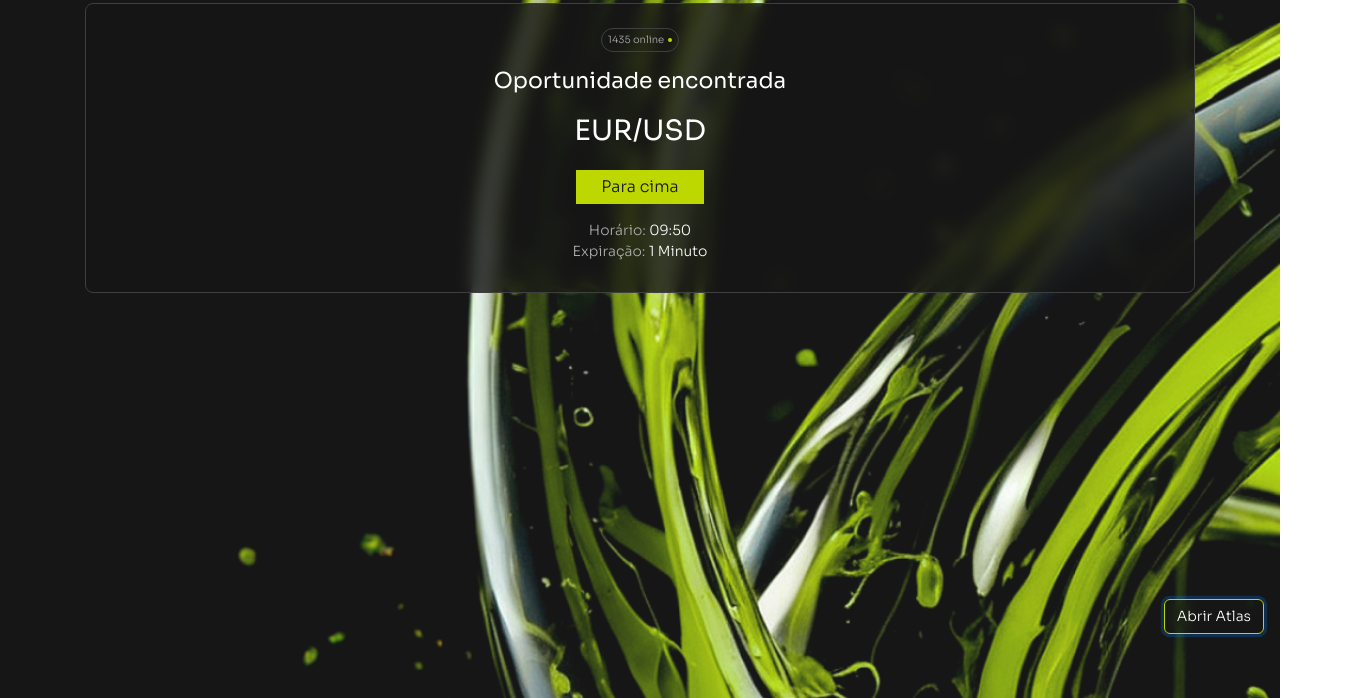
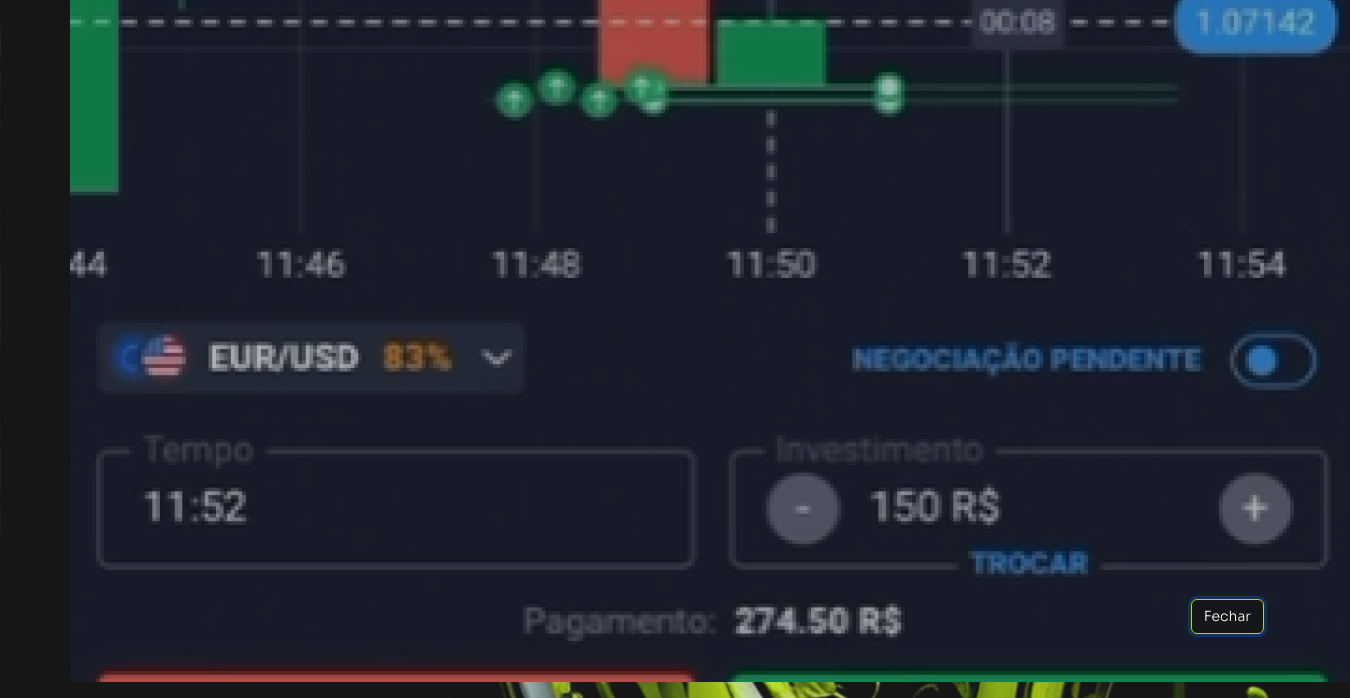
Before and after one commit to CaioAbra/infinity-Money, a plain HTML site: page sinais.html in a window 1280 px wide. Both pictures are taken after a click on the link "Abrir Atlas". Shown: the part 102-800 px from the top of the page, 1350 px wide, since content can reach past the window. Drawn offline with nearby package versions, Linux system fonts and the light colour scheme.

Commit message:
btn atlas

```diff
--- a/assets/javascript/index.js
+++ b/assets/javascript/index.js
@@ -39,7 +39,18 @@ $(document).ready(function () {
     iniciarFases();
 });
 
-// Exibe o gráfico quando "Abrir Atlas" for clicado
-// $('#abrirAtlas').on('click', function () {
-//     $('#fase4').show(); // Exibe a fase 4
-// });
+$(document).ready(function () {
+    $('.btn-open').on('click', function () {
+        var atlasContainer = $('#atlasContainer');
+        var isHidden = atlasContainer.is(':hidden');
+
+        // Alternar entre abrir e fechar
+        if (isHidden) {
+            atlasContainer.slideDown(); // Exibe a imagem do gráfico
+            $(this).text('Fechar'); // Muda o texto do botão para "Fechar"
+        } else {
+            atlasContainer.slideUp(); // Esconde a imagem do gráfico
+            $(this).text('Abrir Atlas'); // Muda o texto do botão de volta para "Abrir Atlas"
+        }
+    });
+});
--- a/assets/scss/style.scss
+++ b/assets/scss/style.scss
@@ -145,6 +145,8 @@ body {
     border-radius: 6px;
     transition: all .3s ease;
     font-size: 14px;
+    z-index: 9999;
+    background: rgba(22, 22, 22, 0.8);
 
 
     &:hover {
@@ -182,6 +184,14 @@ body:not(.home) {
     margin-top: 6px;
 }
 
+#atlasContainer{
+    position: absolute;
+    bottom: 0;
+    width: 100%;
+    max-width: 100vw;
+    overflow-x: hidden;
+}
+
 /* Animação de rotação */
 @keyframes spin {
     0% {
--- a/sinais.html
+++ b/sinais.html
@@ -114,6 +114,14 @@
         </div>
 
 
+        <div class="row justify-content-center" id="atlasContainer" style="display: none;">
+            <div class="">
+                <img src="./src/img/teste.png" alt="Gráfico" class="img-fluid mb-3">
+                <!-- <button class="btn btn-secondary mt-2">Fechar</button> -->
+            </div>
+        </div>
+
+
 
         <!-- Botão "Abrir Atlas" no canto -->
         <div class="">
```
Also changed, not shown: assets/css/style.css, src/img/teste.png (added), 1 other file.
